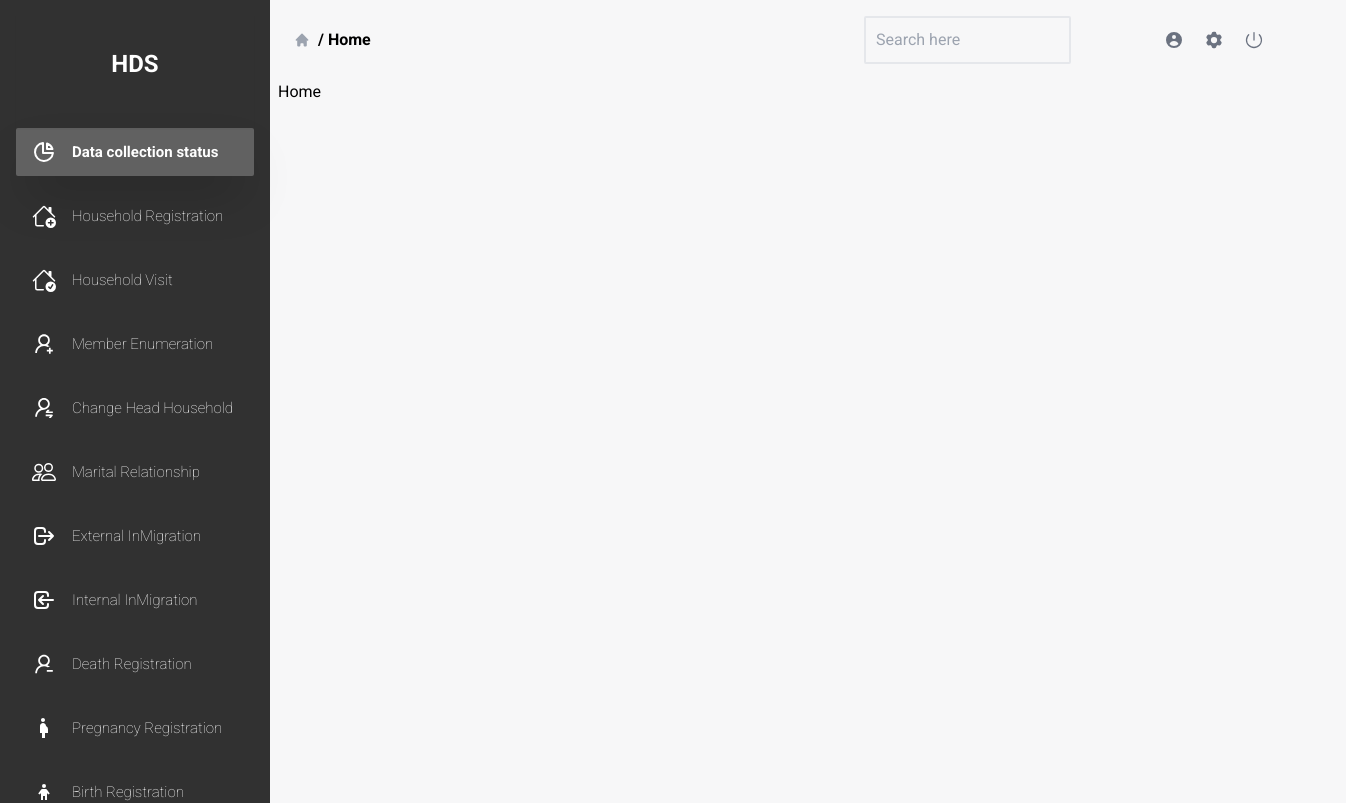
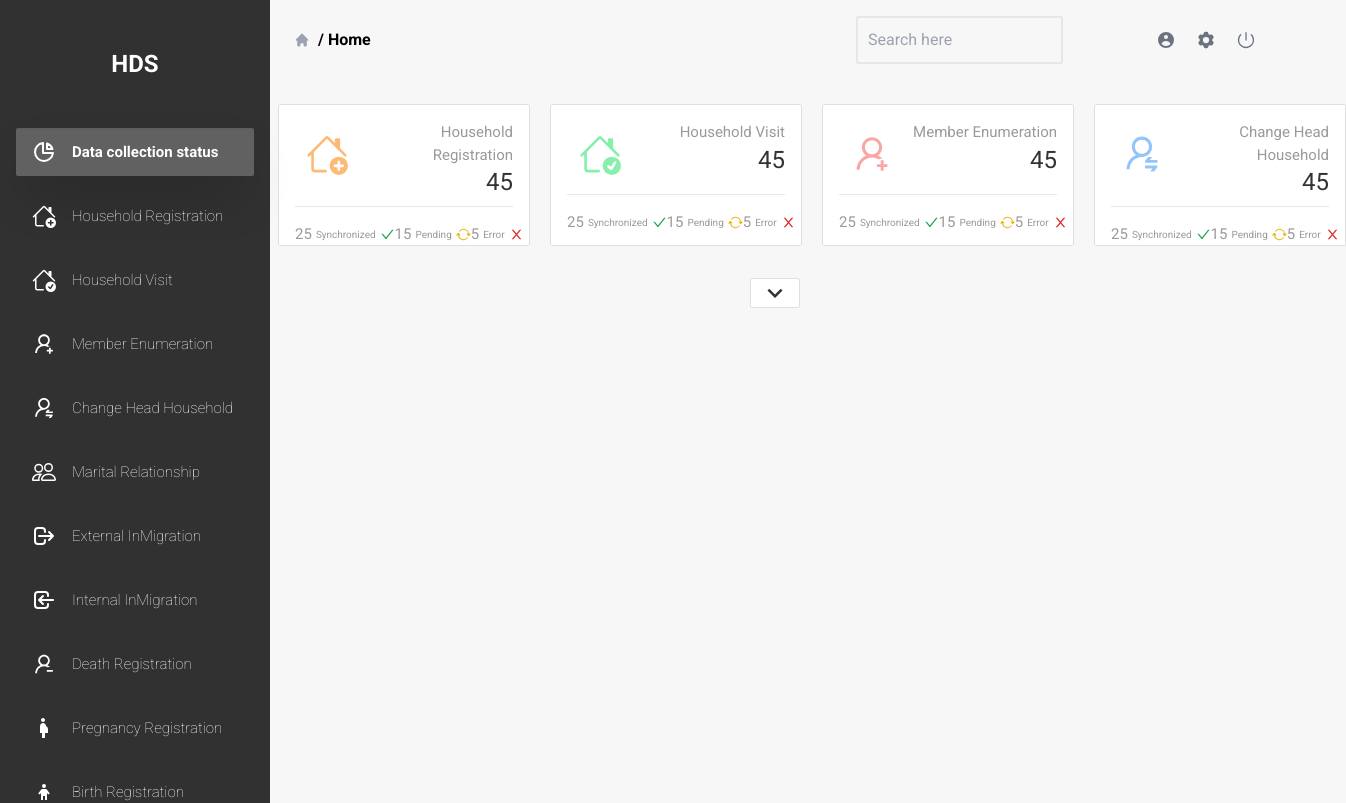
Before and after one commit to Edmilson-Filimone/hds-dashboard, a React (Vite) app: page / in a window 1280 px wide. Shown: the top 803 px of the page, 1346 px wide, since content can reach past the window. Built offline with nearby package versions, Linux system fonts and the light colour scheme.

Commit message:
Working on Cards component

```diff
--- a/src/App.jsx
+++ b/src/App.jsx
@@ -14,7 +14,7 @@ function App() {
   return (
     <>
     <BrowserRouter>
-    <section className={`md:grid ${collapse} m-0 gap-2 grid-rows-size`}>
+    <section className={`md:grid ${collapse} mx-2 md:mr-2 md:ml-0 gap-2 grid-rows-size`}>
       <div className="col-span-1 row-span-3"><Sidebar layout={changeLayout}/></div>
       <section className="col-start-2 col-span-4 row-span-full">
         <Navbar/>
--- /dev/null
+++ b/src/components/Card.jsx
@@ -0,0 +1,38 @@
+/* eslint-disable react/prop-types */
+import {BsArrowRepeat} from 'react-icons/bs'
+import {AiOutlineCheck, AiOutlineClose} from 'react-icons/ai'
+
+function Card({label, value, icon, iconBg, iconColor}) {
+  return (
+    <div className='my-6 border border-outline rounded-sm '>
+      <ul className='w-full md:w-[250px] h-[140px] 2xl:w-[310px] p-4 bg-white shadow-none'>
+        <li className='flex justify-between mb-2'>
+          <span className={`relative flex justify-center items-center w-[65px] h-[65px] text-[28px] rounded-sm shadow-none ${iconBg} ${iconColor}`}>{icon}</span>
+          <div>
+            <span className='block text-right text-card-label text-[15px]'>{label}</span>
+            <span className='block text-right text-card-value text-2xl'>{value}</span>
+          </div>
+        </li>
+        <li className='border-t pt-4 text-[15px] flex justify-between items-center text-sub-title'>
+            <div className='flex items-center gap-1'>
+                <span>25</span>
+                <span className='text-[10px]'>Synchronized</span>
+                <AiOutlineCheck className='text-green-600'/>
+            </div>
+            <div className='flex items-center gap-1'>
+                <span>15</span>
+                <span className='text-[10px]'>Pending</span>
+                <BsArrowRepeat className='text-yellow-500'/>
+            </div>
+            <div className='flex items-center gap-1'>
+                <span>5</span>
+                <span className='text-[10px]'>Error</span>
+                <AiOutlineClose className='text-red-600'/>
+            </div>
+        </li>
+      </ul>
+    </div>
+  )
+}
+
+export default Card
--- a/src/pages/Home.jsx
+++ b/src/pages/Home.jsx
@@ -1,6 +1,43 @@
+import Card from "../components/Card"
+import { HiOutlineLogout, HiOutlineLogin} from 'react-icons/hi'
+import {AiOutlineUserAdd, AiOutlineUserDelete ,AiOutlineUserSwitch} from 'react-icons/ai'
+import {BsHouseAdd, BsHouseCheck, BsPeople} from 'react-icons/bs'
+import {MdExpandLess, MdExpandMore, MdOutlinePregnantWoman} from 'react-icons/md'
+import {BiChild} from 'react-icons/bi'
+import { useState } from "react"
+
 function Home() {
+  //State to control expand card area
+  const [expandCardArea, setExpandCardArea] = useState(false)
   return (
-    <div>Home</div>
+    <section>
+      <div className="cards">
+        <section className="grid gap-5 md:w-fit xl:w-full md:grid-cols-2 xl:flex xl:justify-between xl:mx-auto max-w-[2400px]">
+          <Card label={'Household Registration'} value={45} balance={23} icon={<BsHouseAdd className="text-[42px] font-thin "/>} iconBg={'bg-white'} iconColor={'text-orange-300'}/>
+          <Card label={'Household Visit'} value={45} balance={23} icon={<BsHouseCheck className="text-[42px] font-thin "/>} iconBg={'bg-white'} iconColor={'text-green-300'}/>
+          <Card label={'Member Enumeration'} value={45} balance={23} icon={<AiOutlineUserAdd className="text-[42px] font-thin "/>} iconBg={'bg-white'} iconColor={'text-red-300'}/>
+          <Card label={'Change Head Household'} value={45} balance={23} icon={<AiOutlineUserSwitch className="text-[42px] font-thin "/>} iconBg={'bg-white'} iconColor={'text-blue-300'}/>
+        </section>
+        <div className={`card-wrapper ${expandCardArea == true ? 'block' : 'hidden'}`}>
+          <section className="grid gap-5 md:w-fit xl:w-full md:grid-cols-2 xl:flex xl:justify-between xl:mx-auto max-w-[2400px]">
+            <Card label={'Marital Relationship'} value={45} balance={23} icon={<BsPeople className="text-[42px] font-thin "/>} iconBg={'bg-white'} iconColor={'text-orange-300'}/>
+            <Card label={'External InMigration'} value={45} balance={23} icon={<HiOutlineLogout className="text-[42px] font-thin"/>} iconBg={'bg-white'} iconColor={'text-green-300'}/>
+            <Card label={'Internal InMigration'} value={45} balance={23} icon={<HiOutlineLogin className="text-[42px] font-thin "/>} iconBg={'bg-white'} iconColor={'text-red-300'}/>
+            <Card label={'Death Registration'} value={45} balance={23} icon={<AiOutlineUserDelete className="text-[42px] font-thin "/>} iconBg={'bg-white'} iconColor={'text-blue-300'}/>
+          </section>
+          <section className="grid gap-5 md:w-fit xl:w-full md:grid-cols-2 xl:flex xl:justify-between xl:mx-auto max-w-[2400px]">
+            <Card label={'Pregnancy Registration'} value={45} balance={23} icon={<MdOutlinePregnantWoman className="text-[42px] font-thin "/>} iconBg={'bg-white'} iconColor={'text-orange-300'}/>
+            <Card label={'Birth Registration'} value={45} balance={23} icon={<BiChild className="text-[42px] font-thin "/>} iconBg={'bg-white'} iconColor={'text-green-300'}/>
+            <span className="placeholder w-[300px]"></span>
+            <span className="placeholder w-[300px]"></span>
+          </section>
+        </div>
+        <button className="flex justify-center items-center my-2 mx-auto w-[50px] h-[30px] border border-outline rounded-sm bg-white" title={expandCardArea ? 'Collapse': 'Expand'} onClick={()=> setExpandCardArea(!expandCardArea)}>
+          {expandCardArea ? <MdExpandLess className="text-3xl text-title"/> : <MdExpandMore className="text-3xl text-title"/>}
+        </button>
+
+      </div>
+    </section>
   )
 }
 
--- a/tailwind.config.js
+++ b/tailwind.config.js
@@ -18,7 +18,7 @@ export default {
         "card-value":"#333333",
         "title":"#333333",
         "sub-title":"#9A9A9A",
-        "border":"#DFDFDF",
+        "outline":"#DFDFDF",
       },
     },
   },
```
